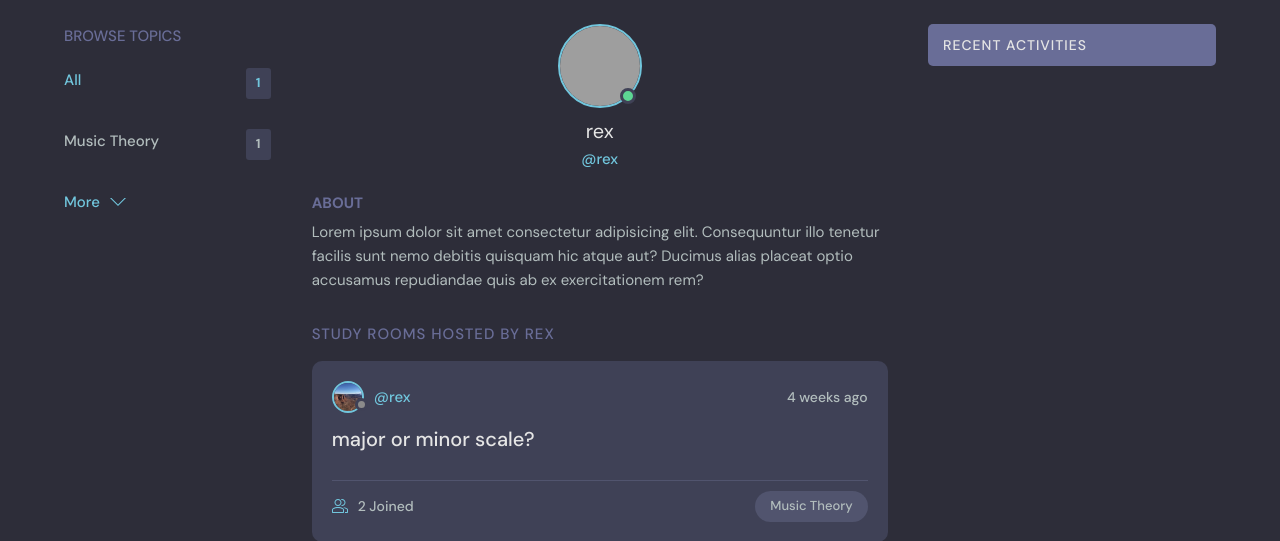
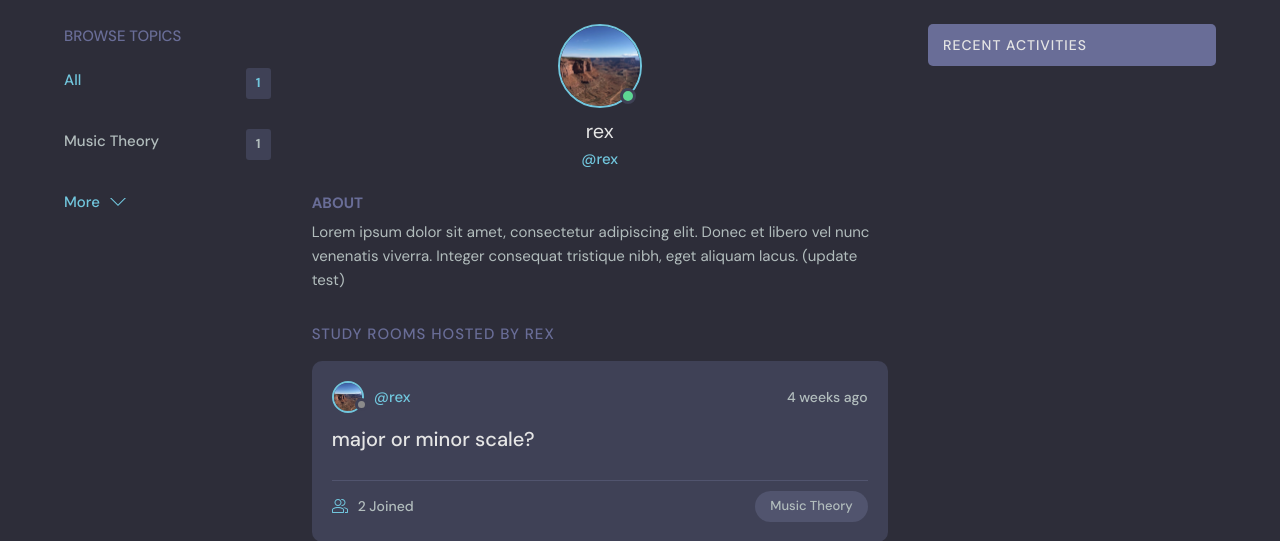
Before and after one commit to rexherndon/chordity, a Django app: page /profile/1 in a window 1280 px wide. Shown: the part 76-617 px from the top of the page. Run offline with Django 5.2, Linux system fonts and the light colour scheme; data comes from the database, SQL or seed files in the repository; both versions use the stored data as it was after the commit; parts of the project's set-up code (start-up, migrations or seed data) failed here and were passed over; grey boxes are pictures that could not be loaded.

Commit message:
fixed bugs with dynamically rendering profile elements

```diff
--- a/chordity/base/templates/base/profile.html
+++ b/chordity/base/templates/base/profile.html
@@ -12,7 +12,7 @@
         <div class="profile">
           <div class="profile__avatar">
             <div class="avatar avatar--large active">
-              <img src="https://randomuser.me/api/portraits/men/11.jpg" />
+              <img src="{{user.avatar.url}}" />
             </div>
           </div>
           <div class="profile__info">
@@ -25,9 +25,7 @@
           <div class="profile__about">
             <h3>About</h3>
             <p>
-              Lorem ipsum dolor sit amet consectetur adipisicing elit. Consequuntur illo tenetur
-              facilis sunt nemo debitis quisquam hic atque aut? Ducimus alias placeat optio
-              accusamus repudiandae quis ab ex exercitationem rem?
+              {{user.bio}}
             </p>
           </div>
         </div>
--- a/chordity/base/templates/base/update-user.html
+++ b/chordity/base/templates/base/update-user.html
@@ -32,7 +32,7 @@
 
 
                         <div class="form__action">
-                            <a class="btn btn--dark" href="index.html">Cancel</a>
+                            <a class="btn btn--dark" href="{% url 'home' %}">Cancel</a>
                             <button class="btn btn--main" type="submit">Update</button>
                         </div>
                     </form>
```
Also changed, not shown: chordity/db.sqlite3.
